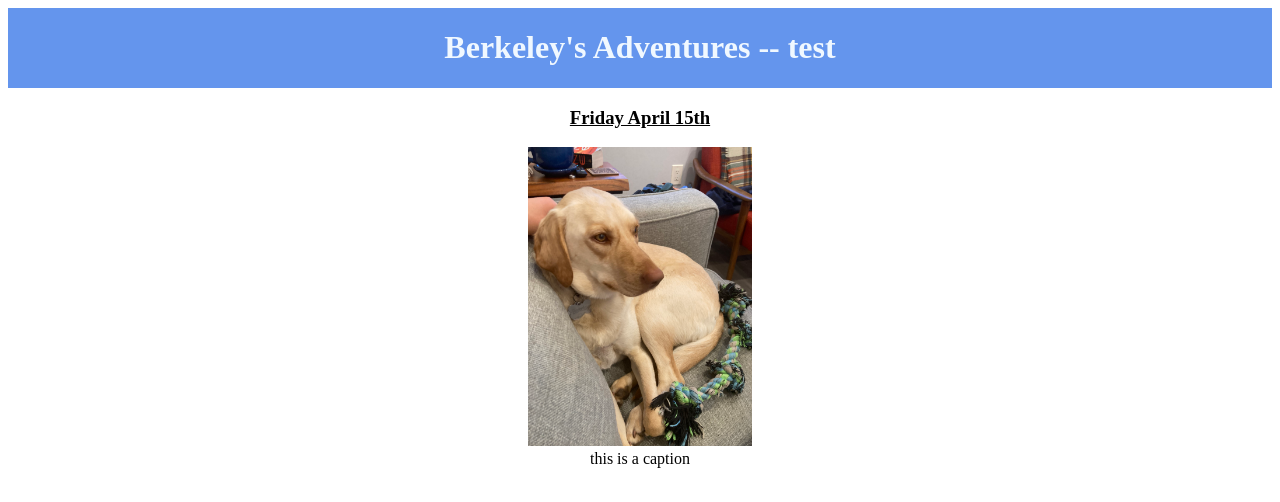
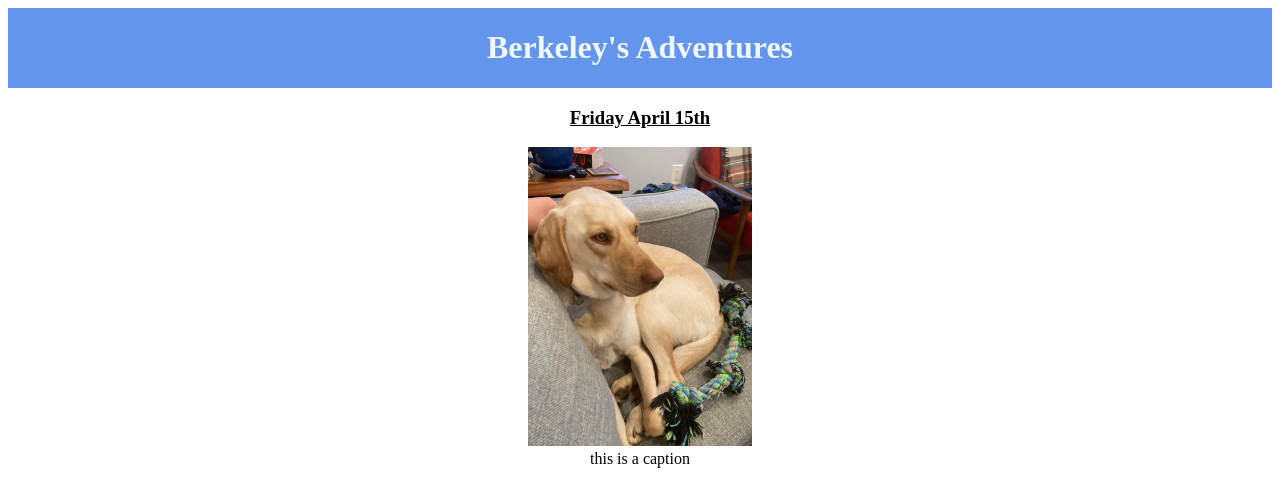
Before and after one commit to andrewwerner1/BerkeleyAdventures, a plain HTML site: page index.html in a window 1280 px wide. Drawn offline with Linux system fonts and the light colour scheme.

Commit message:
Update index.html

```diff
--- a/index.html
+++ b/index.html
@@ -6,7 +6,7 @@
 <body>
 
 <div class="Container">
-    <div id="title"><h1>Berkeley's Adventures -- test</h1></div>
+    <div id="title"><h1>Berkeley's Adventures</h1></div>
 
     <div>
         <h3>Friday April 15th</h3>
```
